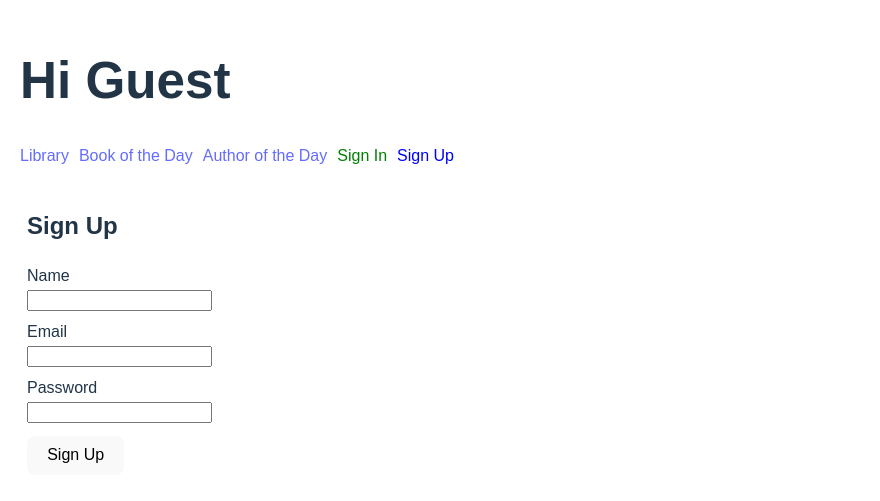
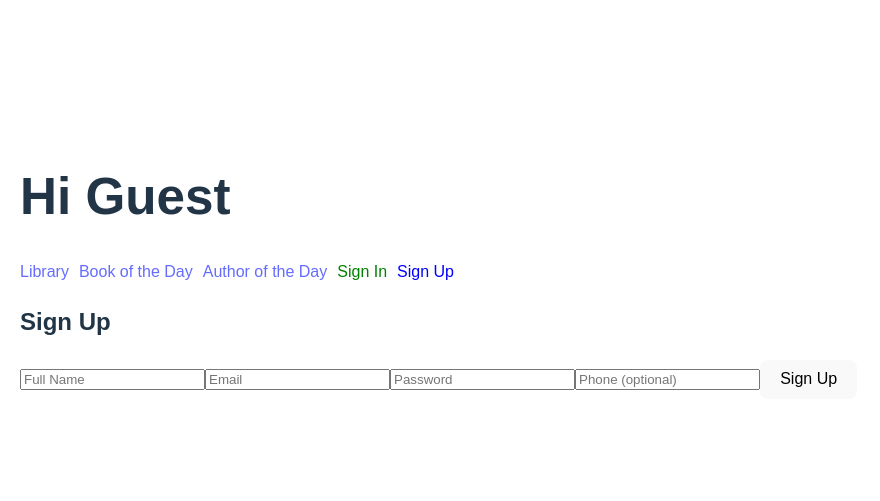
Before and after one commit to Chaitya05/library-management-system, a React (Vite) app in the folder client/: page /signup in a window 1280 px wide. Shown: the part 133-634 px from the top of the page, without its empty margins (0-880 px from the left). Built offline with nearby package versions, Linux system fonts and the light colour scheme.

Commit message:
Fixed authentication, implemented borrowing functionality, and updated backend routes

```diff
--- a/client/src/pages/SignIn.jsx
+++ b/client/src/pages/SignIn.jsx
@@ -1,44 +1,63 @@
 import React, { useState } from "react";
 import axios from "axios";
 import { useNavigate } from "react-router-dom";
-import { toast } from "react-toastify";
 
-function SignIn({ setUser }) {
-  const [email, setEmail] = useState("");
-  const [password, setPassword] = useState("");
+const SignIn = ({ setUser }) => {
+  const [formData, setFormData] = useState({
+    email: "",
+    password: "",
+  });
   const navigate = useNavigate();
+
+  const handleChange = (e) => {
+    setFormData({ ...formData, [e.target.name]: e.target.value });
+  };
 
   const submit = async (e) => {
     e.preventDefault();
     try {
-      const res = await axios.post("http://localhost:5000/api/auth/signin", { email, password });
-      if (res.data.success) {
-        localStorage.setItem("user", JSON.stringify(res.data.user));
-        localStorage.setItem("token", res.data.token);
-        setUser(res.data.user);
-        toast.success("Signed in");
-        navigate("/");
-      } else {
-        toast.error(res.data.message || "Signin failed");
-      }
+      const res = await axios.post("http://localhost:5000/api/auth/signin", formData);
+      const { user, token } = res.data;
+
+      // ✅ Save to localStorage for persistence
+      localStorage.setItem("user", JSON.stringify(user));
+      localStorage.setItem("token", token);
+
+      // ✅ Update App state
+      setUser(user);
+
+      alert("Signed in successfully!");
+      navigate("/");
     } catch (err) {
-      console.error(err);
-      toast.error(err.response?.data?.message || "Something went wrong during sign in");
+      console.error("SignIn Error:", err);
+      alert(err.response?.data?.message || "Sign in failed");
     }
   };
 
   return (
-    <div style={{ maxWidth: 420, margin: "40px auto" }}>
+    <div className="signin-container">
       <h2>Sign In</h2>
       <form onSubmit={submit}>
-        <div><label>Email</label><br/>
-          <input type="email" value={email} onChange={e=>setEmail(e.target.value)} required/></div>
-        <div style={{marginTop:8}}><label>Password</label><br/>
-          <input type="password" value={password} onChange={e=>setPassword(e.target.value)} required/></div>
-        <button style={{marginTop:12}} type="submit">Sign In</button>
+        <input
+          type="email"
+          name="email"
+          placeholder="Email"
+          value={formData.email}
+          onChange={handleChange}
+          required
+        />
+        <input
+          type="password"
+          name="password"
+          placeholder="Password"
+          value={formData.password}
+          onChange={handleChange}
+          required
+        />
+        <button type="submit">Sign In</button>
       </form>
     </div>
   );
-}
+};
 
 export default SignIn;
--- a/client/src/pages/SignUp.jsx
+++ b/client/src/pages/SignUp.jsx
@@ -1,47 +1,80 @@
 import React, { useState } from "react";
 import axios from "axios";
 import { useNavigate } from "react-router-dom";
-import { toast } from "react-toastify";
 
-function SignUp({ setUser }) {
-  const [name, setName] = useState("");
-  const [email, setEmail] = useState("");
-  const [password, setPassword] = useState("");
+const SignUp = ({ setUser }) => {
+  const [formData, setFormData] = useState({
+    name: "",
+    email: "",
+    password: "",
+    phone: "",
+  });
   const navigate = useNavigate();
+
+  const handleChange = (e) => {
+    setFormData({ ...formData, [e.target.name]: e.target.value });
+  };
 
   const submit = async (e) => {
     e.preventDefault();
     try {
-      const res = await axios.post("http://localhost:5000/api/auth/signup", { name, email, password });
-      if (res.data.success) {
-        localStorage.setItem("user", JSON.stringify(res.data.user));
-        localStorage.setItem("token", res.data.token);
-        setUser(res.data.user);
-        toast.success("Signed up");
-        navigate("/");
-      } else {
-        toast.error(res.data.message || "Signup failed");
-      }
+      const res = await axios.post("http://localhost:5000/api/auth/signup", formData);
+      const { user, token } = res.data;
+
+      // ✅ Save user + token
+      localStorage.setItem("user", JSON.stringify(user));
+      localStorage.setItem("token", token);
+
+      // ✅ Update App state
+      setUser(user);
+
+      alert("Signup successful!");
+      navigate("/");
     } catch (err) {
-      console.error(err);
-      toast.error(err.response?.data?.message || "Something went wrong during signup");
+      console.error("Signup Error:", err);
+      alert(err.response?.data?.message || "Signup failed");
     }
   };
 
   return (
-    <div style={{ maxWidth: 420, margin: "40px auto" }}>
+    <div className="signup-container">
       <h2>Sign Up</h2>
       <form onSubmit={submit}>
-        <div><label>Name</label><br/>
-          <input value={name} onChange={e=>setName(e.target.value)} required/></div>
-        <div style={{marginTop:8}}><label>Email</label><br/>
-          <input type="email" value={email} onChange={e=>setEmail(e.target.value)} required/></div>
-        <div style={{marginTop:8}}><label>Password</label><br/>
-          <input type="password" value={password} onChange={e=>setPassword(e.target.value)} required/></div>
-        <button style={{marginTop:12}} type="submit">Sign Up</button>
+        <input
+          type="text"
+          name="name"
+          placeholder="Full Name"
+          value={formData.name}
+          onChange={handleChange}
+          required
+        />
+        <input
+          type="email"
+          name="email"
+          placeholder="Email"
+          value={formData.email}
+          onChange={handleChange}
+          required
+        />
+        <input
+          type="password"
+          name="password"
+          placeholder="Password"
+          value={formData.password}
+          onChange={handleChange}
+          required
+        />
+        <input
+          type="text"
+          name="phone"
+          placeholder="Phone (optional)"
+          value={formData.phone}
+          onChange={handleChange}
+        />
+        <button type="submit">Sign Up</button>
       </form>
     </div>
   );
-}
+};
 
 export default SignUp;
```
Also changed, not shown: 2 other files (tests, documents, lock files or other folders).
